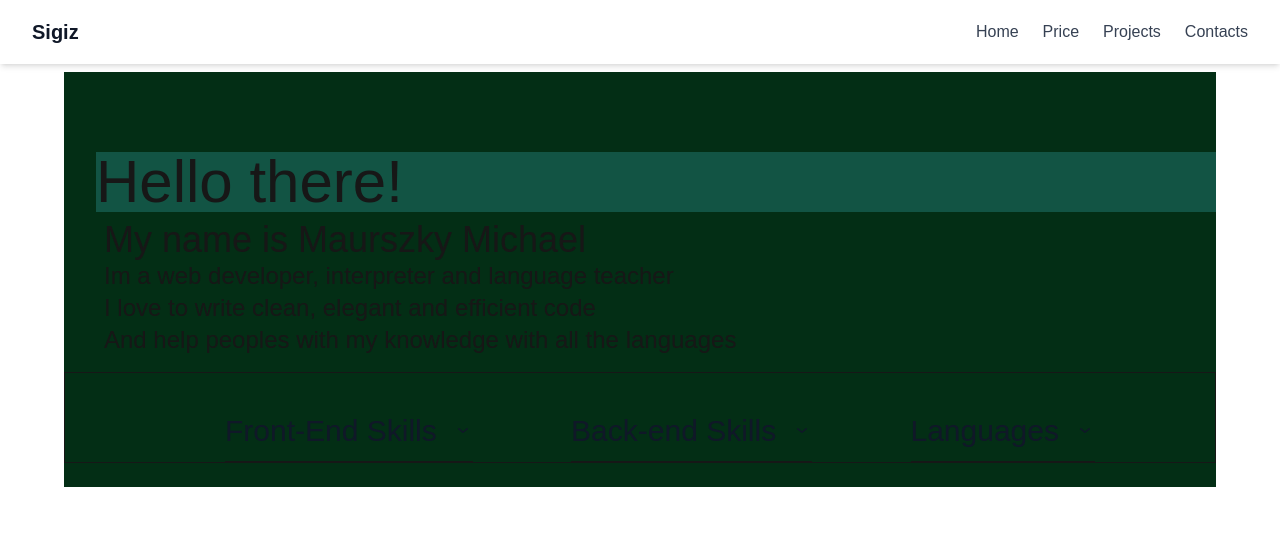
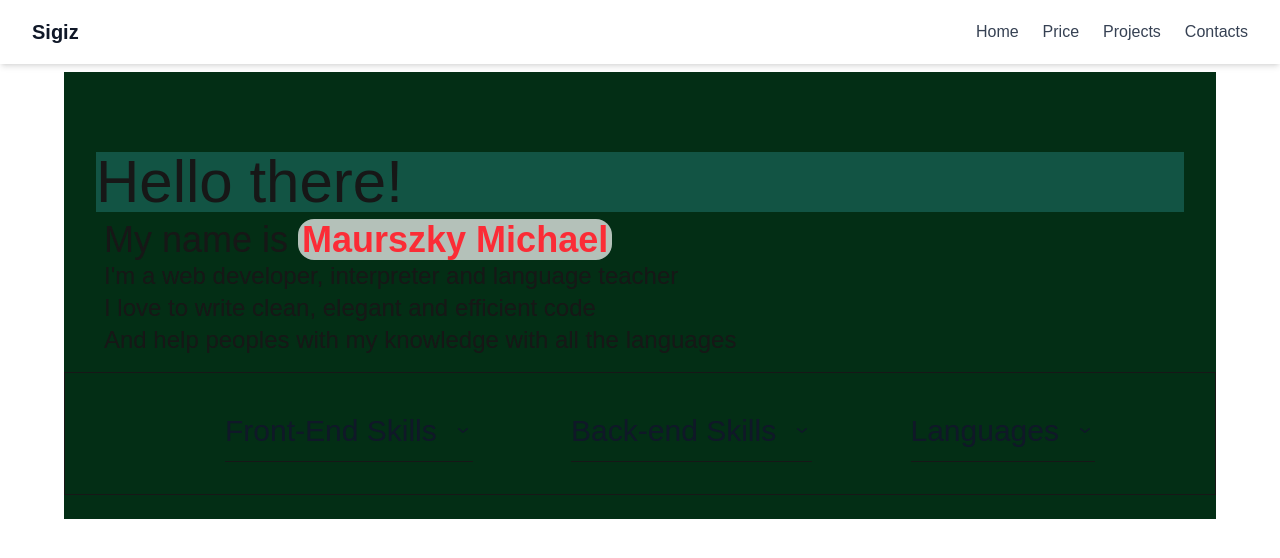
Before and after one commit to Ignitur/Portfolio, a Next.js app: page /home in a window 1280 px wide. Shown: the top 558 px of the page. Built offline with nearby package versions, Linux system fonts and the light colour scheme.

Commit message:
some fixes with text

```diff
--- a/src/app/Components/Accordion.tsx
+++ b/src/app/Components/Accordion.tsx
@@ -46,7 +46,7 @@ export default function FAQItem({
         type="button"
         onClick={() => setOpen((v) => !v)}
         className="flex w-full items-center  justify-between text-left font-medium
-                   text-gray-900 dark:text-gray-100 hover:opacity-90"
+                   text-gray-900 dark:text-gray-100 hover:opacity-90 active:bg-amber-200/20"
         aria-expanded={open}
         aria-controls={`panel-${id}`}
       >
@@ -74,7 +74,7 @@ export default function FAQItem({
         <div className="pt-2 text-gray-600 dark:text-gray-300 ">
           {Array.isArray(answer) ? (
 						answer.map((line, i) => (
-							<p key={i} className="leading-relaxed pl-2 text-2xl">
+							<p key={i} className="leading-relaxed pl-2 text-xl">
 							• {line}
 							</p>
 						))
--- a/src/app/home/page.tsx
+++ b/src/app/home/page.tsx
@@ -4,16 +4,16 @@ export default function Home() {
 
   return (
 		<div className="mx-[5%] mt-2 pb-6 bg-green-950 flex flex-col">
+			<section className="min-w-[55%] pt-20">
+				<h1 className="mx-8 text-6xl font-mono bg-cyan-300/20 w-auto">Hello there!</h1>
+				<h3 className="mx-10 mt-2 text-4xl">My name is <span className="font-semibold text-red-500 px-1 bg-white/70 rounded-2xl">Maurszky Michael</span></h3>
+				<h4 className="mx-10 text-2xl">{`I'm a web developer, interpreter and language teacher`}</h4>
+				<h4 className="mx-10 text-2xl">I love to write clean, elegant and efficient code </h4>
+				<h4 className="mx-10 text-2xl">And help peoples with my knowledge with all the languages</h4>
+			</section>
 
-			<section className="min-w-[55%] pt-20">
-				<h1 className="ml-8 text-6xl font-mono bg-cyan-300/20 w-auto">Hello there!</h1>
-				<h3 className="ml-10 mt-2 text-4xl">My name is Maurszky Michael</h3>
-				<h4 className="ml-10 text-2xl">Im a web developer, interpreter and language teacher</h4>
-				<h4 className="ml-10 text-2xl">I love to write clean, elegant and efficient code </h4>
-				<h4 className="ml-10 text-2xl">And help peoples with my knowledge with all the languages</h4>
-			</section>
-			<section className="flex md:px-30 justify-between items-start px-0 mt-4 gap-4 border-1 overflow-scroll
-				  " >
+			<section className="flex md:px-30 justify-between items-start pb-8 px-0 mt-4 gap-4 border-1 overflow-scroll
+				 md:overflow-hidden " >
 				<FAQItem
 				question='Front-End Skills'
 				answer={['JavaScript', 'HTML5', 'CSS3', 'React', 'TypeScript', 'Next.js']}
```
